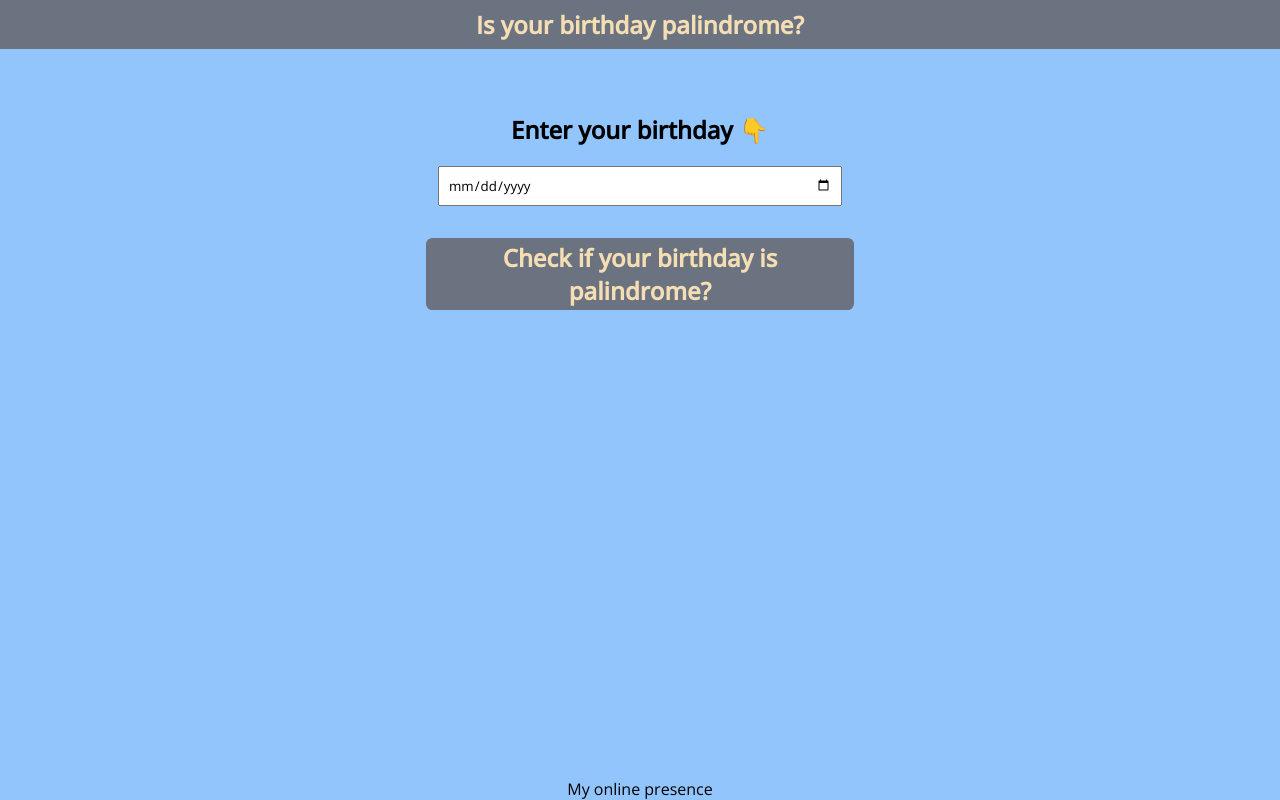
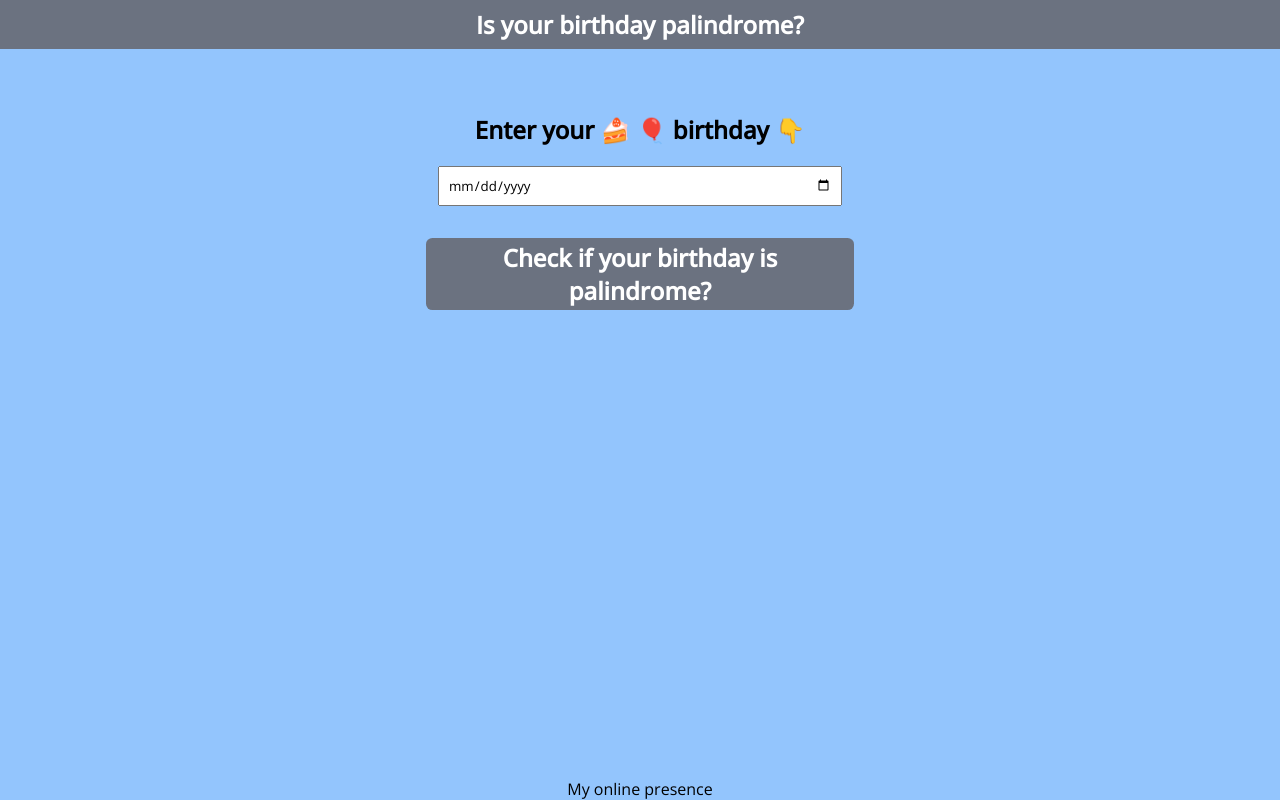
Before and after one commit to nikhilnitrr/palindromic_birthday, a plain HTML site: page index.html in a window 1280 px wide. Drawn offline with nearby package versions, Linux system fonts and the light colour scheme.

Commit message:
fix : CSS changes

```diff
--- a/index.html
+++ b/index.html
@@ -13,7 +13,7 @@
     </nav>
     <main id="#main">
       <div class="container">
-        <h2 id="sub-heading">Enter your birthday 👇</h2>
+        <h2 id="sub-heading">Enter your 🍰 🎈 birthday 👇</h2>
         <input id="input" type="date" />
         <h2 id="btn" style="cursor: pointer">
           Check if your birthday is palindrome?
--- a/style.css
+++ b/style.css
@@ -19,7 +19,7 @@ body {
 #nav-heading {
   margin-top: 0;
   background-color: var(--secondary-color);
-  color: wheat;
+  color: white;
   padding: 0.5rem;
 }
 
@@ -47,7 +47,7 @@ body {
   width: 33%;
   padding: 0.2rem;
   border-radius: 0.4rem;
-  color: wheat;
+  color: white;
 }
 
 #output {
```
